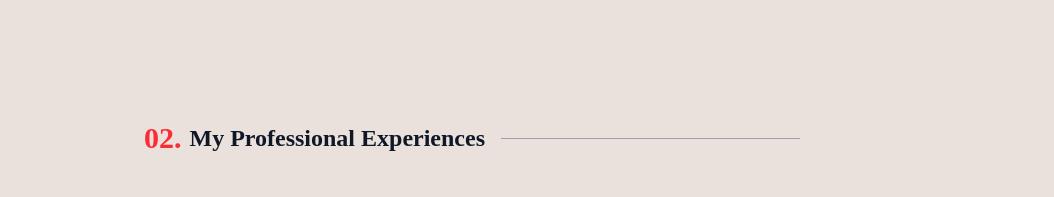
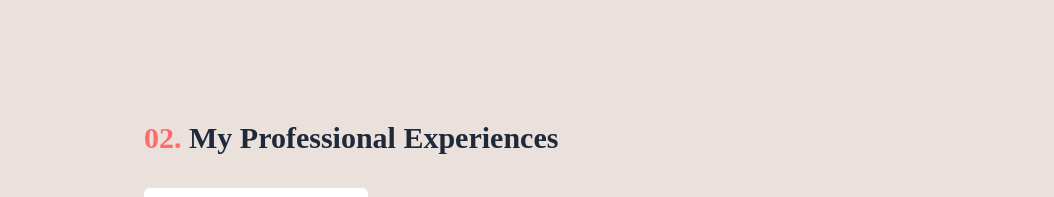
Before and after one commit to gaurav0973/gauravPortfolioWebsite, a React (Vite) app: page / in a window 1280 px wide. Shown: the part 1660-1857 px from the top of the page, without its empty margins (80-1134 px from the left). Built offline with nearby package versions, Linux system fonts and the light colour scheme.

Commit message:
Fixed code code issue in Experience Section

```diff
--- a/src/components/sections/Experience.jsx
+++ b/src/components/sections/Experience.jsx
@@ -31,11 +31,11 @@ const Experience = () => {
 
   return (
     <section id="experience" className="bg-[#EAE1DC] py-20 px-6">
+
       <div className="max-w-4xl mx-auto">
-        <h2 className="text-2xl font-bold text-gray-900 mb-12 flex items-center">
-          <span className="text-red-500 text-3xl mr-2">02.</span> My
+        <h2 className="text-3xl font-bold mb-8 inline-block text-gray-800">
+        <span className="text-[#FF6B6B] text-3xl">02.</span> My
           Professional Experiences
-          <div className="ml-4 w-1/3 h-[1px] bg-gray-400"></div>
         </h2>
 
         <div className="flex flex-col md:flex-row">
@@ -73,7 +73,6 @@ const Experience = () => {
             <p className="text-sm font-mono text-gray-500 mb-6">
               {jobsData[activeTab].range}
             </p>
-
             <ul className="list-none space-y-4">
               {jobsData[activeTab].description.map((item, idx) => (
                 <li
```
